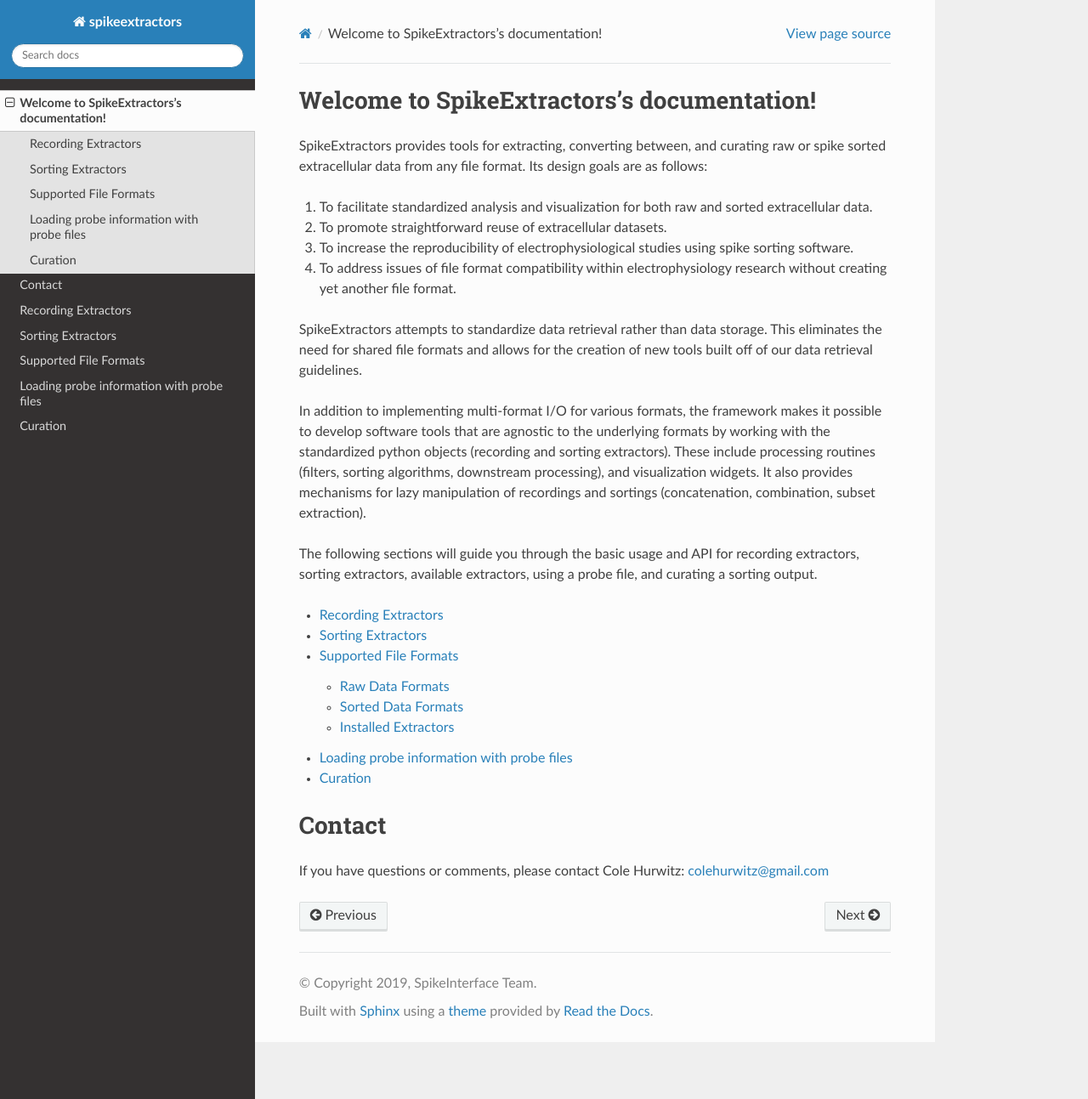
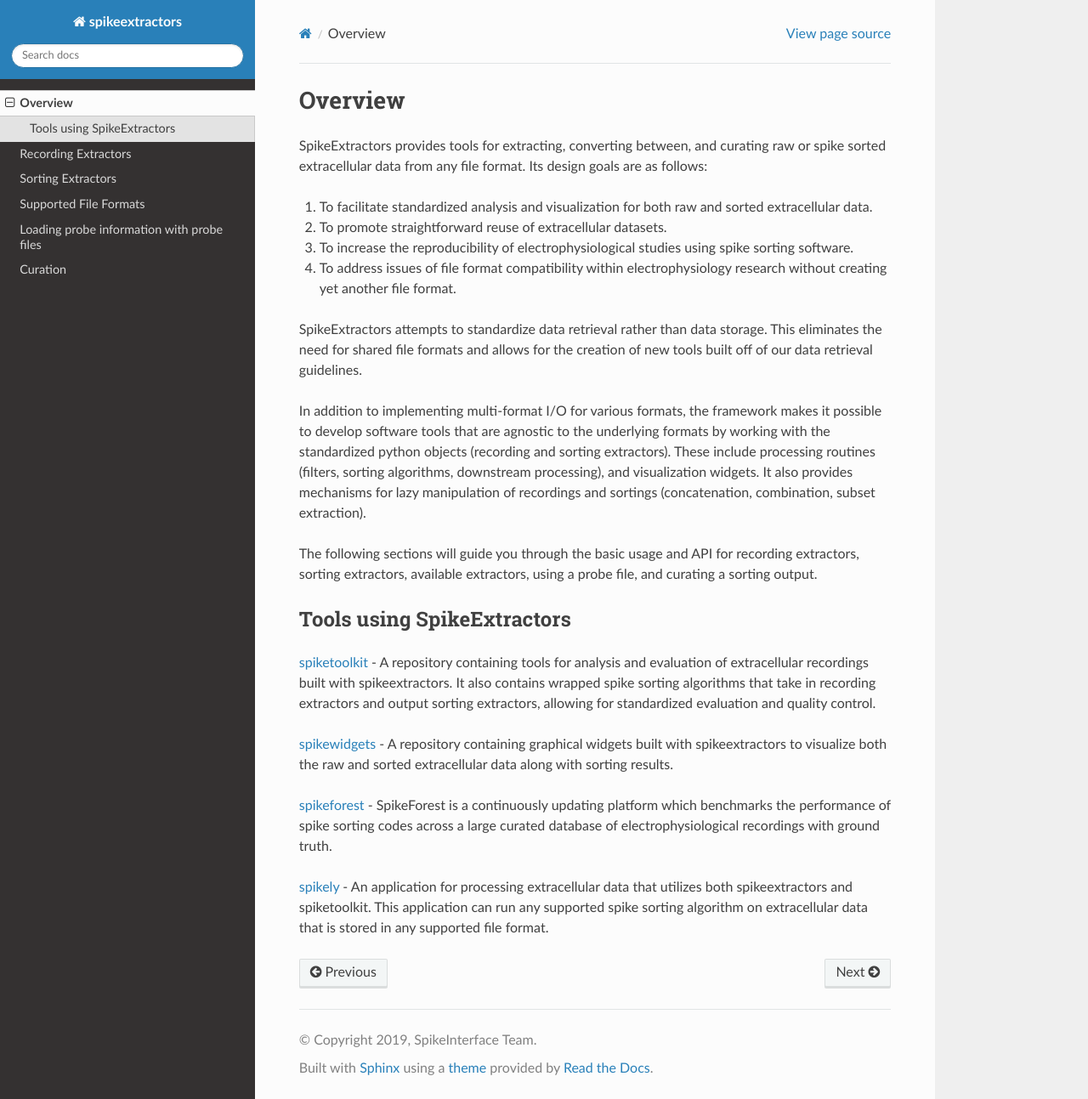
Before and after one commit to SpikeInterface/spikeextractors, a Sphinx documentation site: the page built from docs/overview.rst, in a window 1280 px wide and 1293 px high. Shown: the whole window at 85% size. Built offline with Sphinx 7.4.7 and the Read the Docs theme 2.0.0, drawn with Linux system fonts in a browser that asks for light colours.

Commit message:
Update overview.rst

```diff
--- a/docs/overview.rst
+++ b/docs/overview.rst
@@ -1,10 +1,5 @@
-.. spikeextractors documentation master file, created by
-   sphinx-quickstart on Sun Jun  2 12:08:48 2019.
-   You can adapt this file completely to your liking, but it should at least
-   contain the root `toctree` directive.
-
-Welcome to SpikeExtractors's documentation!
-===========================================
+Overview
+========
 
 SpikeExtractors provides tools for extracting, converting between, and curating raw or spike sorted extracellular data from any file format. Its design goals are as follows:
 
@@ -20,16 +15,21 @@
 The following sections will guide you through the basic usage and API for recording extractors, sorting extractors,
 available extractors, using a probe file, and curating a sorting output.
 
-.. toctree::
-   :maxdepth: 3
+Tools using SpikeExtractors
+---------------------------
 
-   recording_extractors
-   sorting_extractors
-   available_extractors
-   probe
-   curation
+`spiketoolkit
+<https://github.com/SpikeInterface/spiketoolkit>`_
+- A repository containing tools for analysis and evaluation of extracellular recordings built with spikeextractors.  It also contains wrapped spike sorting algorithms that take in recording extractors and output sorting extractors, allowing for standardized evaluation and quality control.
 
-Contact
-=======
+`spikewidgets
+<https://github.com/SpikeInterface/spikewidgets>`_
+- A repository containing graphical widgets built with spikeextractors to visualize both the raw and sorted extracellular data along with sorting results.
 
-If you have questions or comments, please contact Cole Hurwitz: colehurwitz@gmail.com
+`spikeforest
+<https://github.com/flatironinstitute/spikeforest>`_
+- SpikeForest is a continuously updating platform which benchmarks the performance of spike sorting codes across a large curated database of electrophysiological recordings with ground truth.
+
+`spikely
+<https://github.com/rogerhurwitz/spikely>`_
+- An application for processing extracellular data that utilizes both spikeextractors and spiketoolkit. This application can run any supported spike sorting algorithm on extracellular data that is stored in any supported file format.
```
